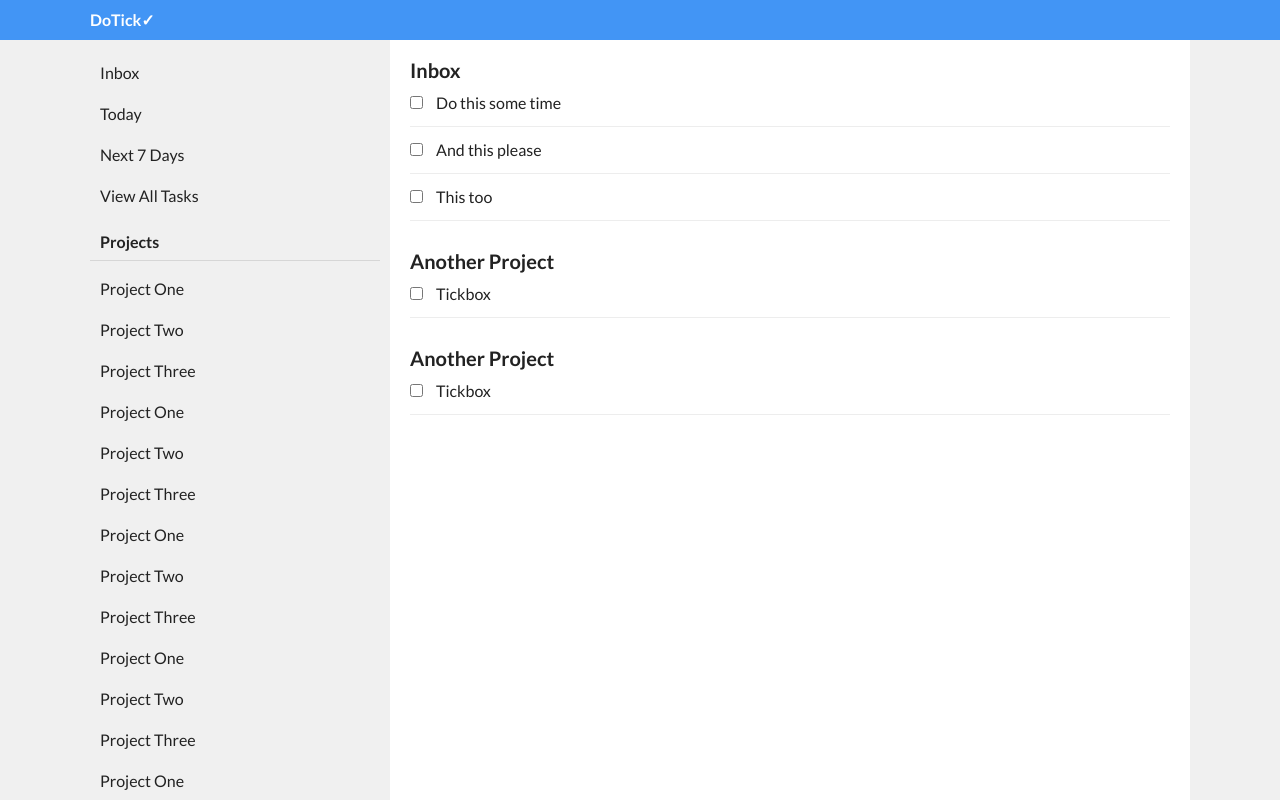
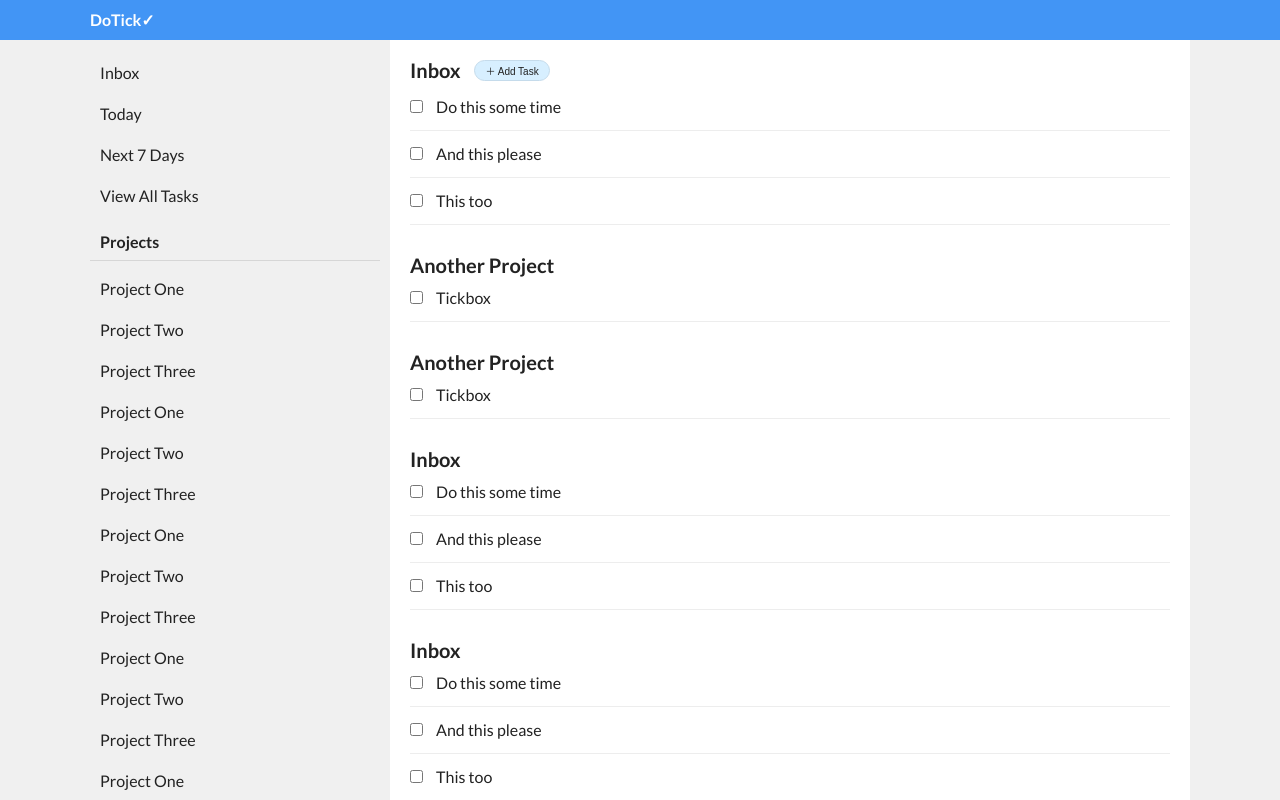
Before and after one commit to 9bp7/todo-list, a website built with webpack: page dist/index.html in a window 1280 px wide. Built offline with nearby package versions, Linux system fonts and the light colour scheme.

Commit message:
Finalise temporary hard-coded styling

```diff
--- a/dist/css/styles.css
+++ b/dist/css/styles.css
@@ -123,6 +123,27 @@ aside h5 {
   margin-right: 10px;
 }
 
+.display-inner .add-task {
+  border-radius: 20px;
+  border: 1px solid #c5dbeb;
+  background-color: #d7efff;
+  font-size: 10px;
+  margin-left: 10px;
+  padding: 2px 10px;
+  position: relative;
+  top: -3px;
+
+  transition: 0.2s;
+}
+
+.display-inner .add-task:hover {
+  filter: brightness(1.03);
+}
+
+.display-inner .add-task:active {
+  filter: brightness(0.97);
+}
+
 /*
 
 aside {
--- a/dist/index.html
+++ b/dist/index.html
@@ -51,7 +51,7 @@
 
           <section class="display">
             <div class="display-inner">
-              <h3>Inbox</h3>
+              <h3>Inbox <button class="add-task">＋ Add Task</button></h3>
               <ul>
                 <li><input type="checkbox"> Do this some time</li>
                 <li><input type="checkbox"> And this please</li>
@@ -67,6 +67,20 @@
               <ul>
                 <li><input type="checkbox"> Tickbox</li>
               </ul>
+
+              <h3>Inbox</h3>
+              <ul>
+                <li><input type="checkbox"> Do this some time</li>
+                <li><input type="checkbox"> And this please</li>
+                <li><input type="checkbox"> This too</li>
+              </ul>
+
+              <h3>Inbox</h3>
+              <ul>
+                <li><input type="checkbox"> Do this some time</li>
+                <li><input type="checkbox"> And this please</li>
+                <li><input type="checkbox"> This too</li>
+              </ul>
             </div>
 
           </section>
```
